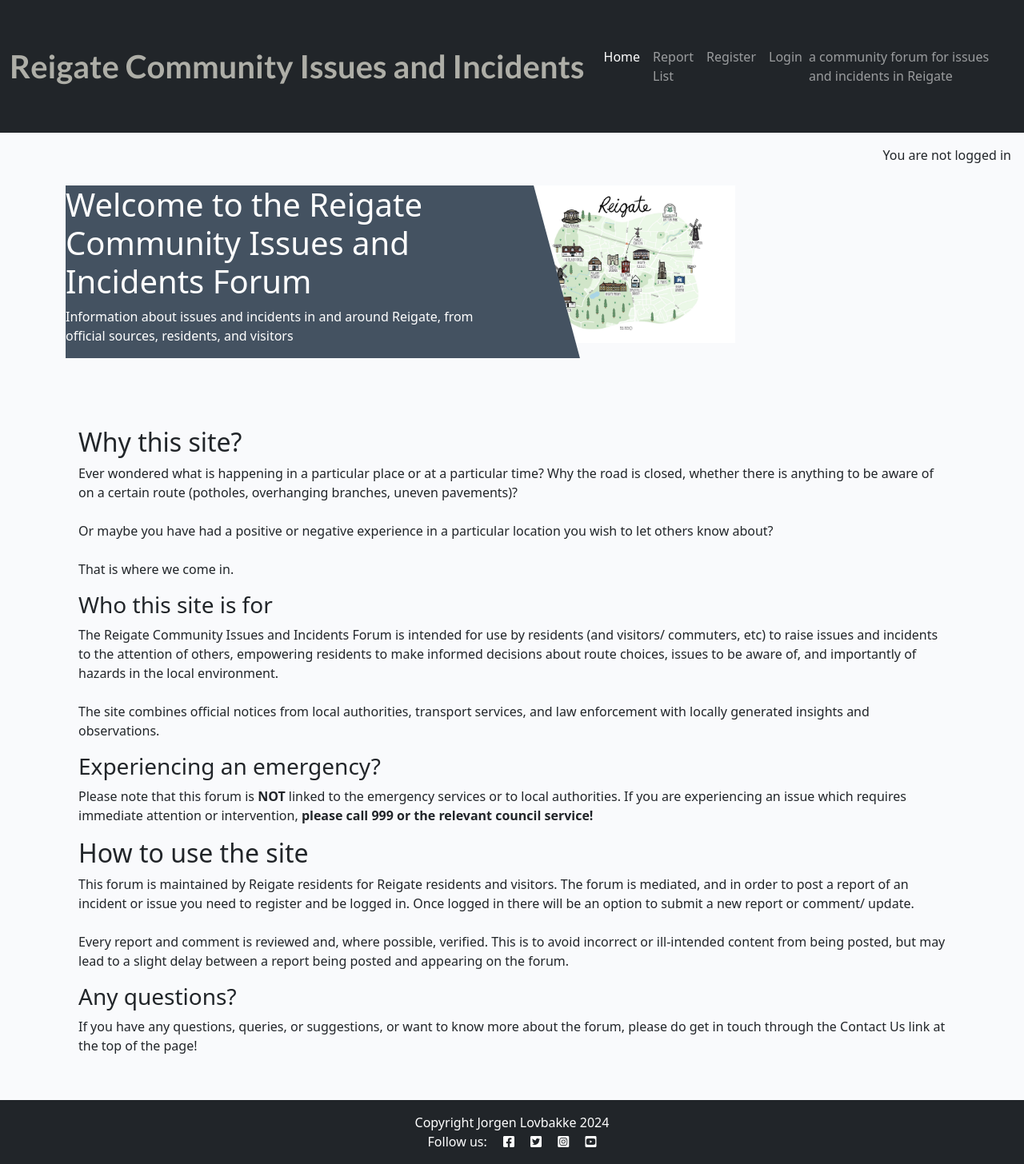
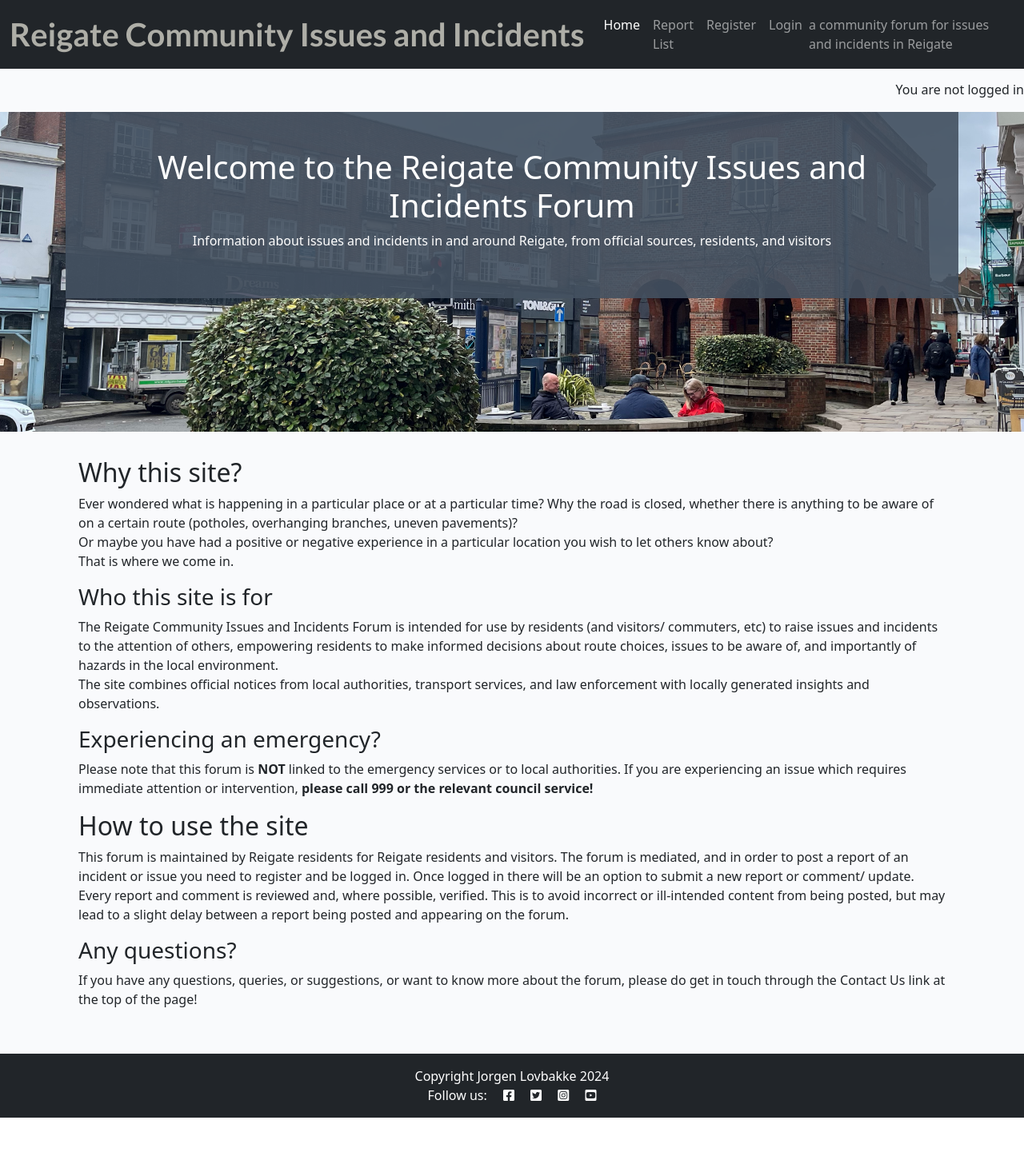
Before and after one commit to JL-14/community-incident-forum, a Django app: page / in a window 1280 px wide. Shown: the whole page at 80% size. After the commit the page ends 1398 px from the top, so only its background shows below. Run offline with Django 4.2, Linux system fonts and the light colour scheme.

Commit message:
Add formatting to home page to ensure navbar stays on top

```diff
--- a/static/css/style.css
+++ b/static/css/style.css
@@ -49,7 +49,7 @@ body {
 }
 
 .scale {
-    width: 50%;
+    width: 100%;
     height: auto;
 }
 
@@ -63,15 +63,36 @@ body {
     margin-top: 10px;
     overflow: hidden;
     position: relative;
+    width: 100%;
+    height: 50vh;
+    background-image: url('/static/images/rcii-main-image.jpg');
+    background-size: cover;
+    background-position: center;
+    background-attachment: fixed;
+}
+
+.masthead-text {
+    background-color: rgba(68, 82, 97, 0.9);
+    color: white;
+    position: relative;
+    padding: 4%;
+    text-align: center;
+}
+
+.title-text {
+    color: white;
+    position: relative;
+    padding: 4%;
+    text-align: center;
+}
+
+.masthead-list {
+    margin-top: 10px;
+    overflow: hidden;
+    position: relative;
     display: inline-block;
     height: 33vh;
     width: 100%;
-}
-
-.masthead-text {
-    background-color: #445261;
-    color: white;
-    position: relative;
 }
 
 .masthead-image {
@@ -79,7 +100,12 @@ body {
     overflow: hidden;
 }
 
-.masthead-image:after {
+.masthead-image img {
+    width: 100%;
+    height: auto;
+}
+
+/* .masthead-image:after {
     content: "";
     position: absolute;
     top: 0;
@@ -91,7 +117,7 @@ body {
     -moz-transform: skew(15deg);
     transform: skew(15deg);
     z-index: 100;
-}
+} */
 
 .report-link {
     text-decoration: none;
@@ -165,3 +191,14 @@ body {
 .success {
     background-color: #fff3cd;
 }
+
+.navbar {
+    position: fixed;
+    top: 0;
+    width: 100%;
+    z-index: 1030;
+}
+
+.notification-container {
+    top: 70px;
+}
--- a/templates/base.html
+++ b/templates/base.html
@@ -32,7 +32,7 @@
 <body class="d-flex flex-column h-100 main-bg">
 
     <!-- Navigation -->
-    <nav class="navbar py-5 navbar-expand-lg navbar-dark bg-dark">
+    <nav class="navbar navbar-expand-lg navbar-dark bg-dark fixed-top">
         <div class="container-fluid">
             <a class="navbar-brand" href="{% url 'home' %}"><span class="brand">Reigate Community Issues and Incidents</span></a>
             <button class="navbar-toggler" type="button" data-bs-toggle="collapse" data-bs-target="#navbarText"
@@ -70,7 +70,7 @@
         </div>
     </nav>
     <!-- displaying Django messages -->
-    <div class="container">
+    <div class="container notification-container fixed-top mt-5 pt-3">
         <div class="row">
             <div class="col-md-8 offset-md-2">
                 {% for message in messages %}
@@ -85,11 +85,11 @@
         </div>
     </div>
 
-    <main class="flex-shrink-0 main-bg">
+    <main class="flex-shrink-0 main-bg mt-5 pt-5">
         {% if user.is_authenticated %}
-        <p class="text-end m-3">You are logged in as {{ user }}</p>
+        <p class="text-end mt-1">You are logged in as {{ user }}</p>
         {% else %}
-        <p class="text-end m-3">You are not logged in</p>
+        <p class="text-end mt-1">You are not logged in</p>
         {% endif %}
 
         {% block content %}
--- a/templates/forum/index.html
+++ b/templates/forum/index.html
@@ -6,16 +6,13 @@
 <div class="container-fluid">
     <div class="row">
 
-        <!-- Blog Entries Column -->
+        <!-- Reports Column -->
         <div class="col-12 mt-3 left">
             <div class="row">
                 {% for issue in object_list %}
                 <div class="col-md-4">
                     <div class="card mb-4">
                         <div class="card-body">
-                            <div class="list-image">
-                                <!-- <img src="{% static 'images/rcii-main-image.jpg' %}" class="scale" alt="placeholder"> -->
-                            </div>
                             <div class="image-container">
                                 {% if "placeholder" in issue.featured_image.url %}
                                 <img class="card-img-top" src="{% static 'images/rcii-main-image.jpg' %}"
--- a/templates/forum/landing_page.html
+++ b/templates/forum/landing_page.html
@@ -5,7 +5,7 @@
 <div class="masthead">
     <div class="container">
         <div class="row g-0">
-            <div class="col-md-6 masthead-text">
+            <div class="col-md-12 masthead-text">
                 <!-- Welcome heading -->
                 <h1 class="welcome-title">
                     Welcome to the Reigate Community Issues and Incidents Forum
@@ -15,16 +15,12 @@
                     and visitors
                 </p>
             </div>
-            <div class="d-none d-md-block col-md-6 masthead-image">
-              <img src="{% static 'images/reigate-map-illustrated.jpg' %}" class="scale" alt="placeholder">
-            </div>
         </div>
     </div>
 </div>
-
 <div class="container">
     <div class="row">
-        <div class="col card mb-4  mt-3 left  top">
+        <div class="col card mb-4 mt-3 left top">
             <div class="card-body">
                 <h2 class="subhead">
                     Why this site?
@@ -32,9 +28,9 @@
                 <p class="intro-text">
                     Ever wondered what is happening in a particular place or at a particular time? Why the road is
                     closed, whether there is anything to be aware of on a certain route (potholes, overhanging branches,
-                    uneven pavements)?<br><br>
+                    uneven pavements)?<br>
                     Or maybe you have had a positive or negative experience in a particular location you wish to let
-                    others know about?<br><br>
+                    others know about?<br>
                     That is where we come in.
                 </p>
                 <h3 class="para-subhead">
@@ -44,7 +40,7 @@
                     The Reigate Community Issues and Incidents Forum is intended for use by residents (and visitors/
                     commuters, etc) to raise issues and incidents to the attention of others, empowering residents to
                     make informed decisions about route choices, issues to be aware of, and importantly of hazards in
-                    the local environment.<br><br>
+                    the local environment.<br>
                     The site combines official notices from local authorities, transport services, and law enforcement
                     with locally generated insights and observations.
                 </p>
@@ -62,7 +58,7 @@
                 <p class="intro-subhead">
                     This forum is maintained by Reigate residents for Reigate residents and visitors. The forum is
                     mediated, and in order to post a report of an incident or issue you need to register and be
-                    logged in. Once logged in there will be an option to submit a new report or comment/ update.<br><br>
+                    logged in. Once logged in there will be an option to submit a new report or comment/ update.<br>
                     Every report and comment is reviewed and, where possible, verified. This is to avoid incorrect or
                     ill-intended content from being posted, but may lead to a slight delay between a report being
                     posted and appearing on the forum.
--- a/templates/forum/report_detail.html
+++ b/templates/forum/report_detail.html
@@ -3,7 +3,7 @@
 {% load static %}
 {% load crispy_forms_tags %}
 
-<div class="masthead">
+<div class="masthead-list">
     <div class="container">
         <div class="row g-0">
             <div class="col-md-6 masthead-text">
```
